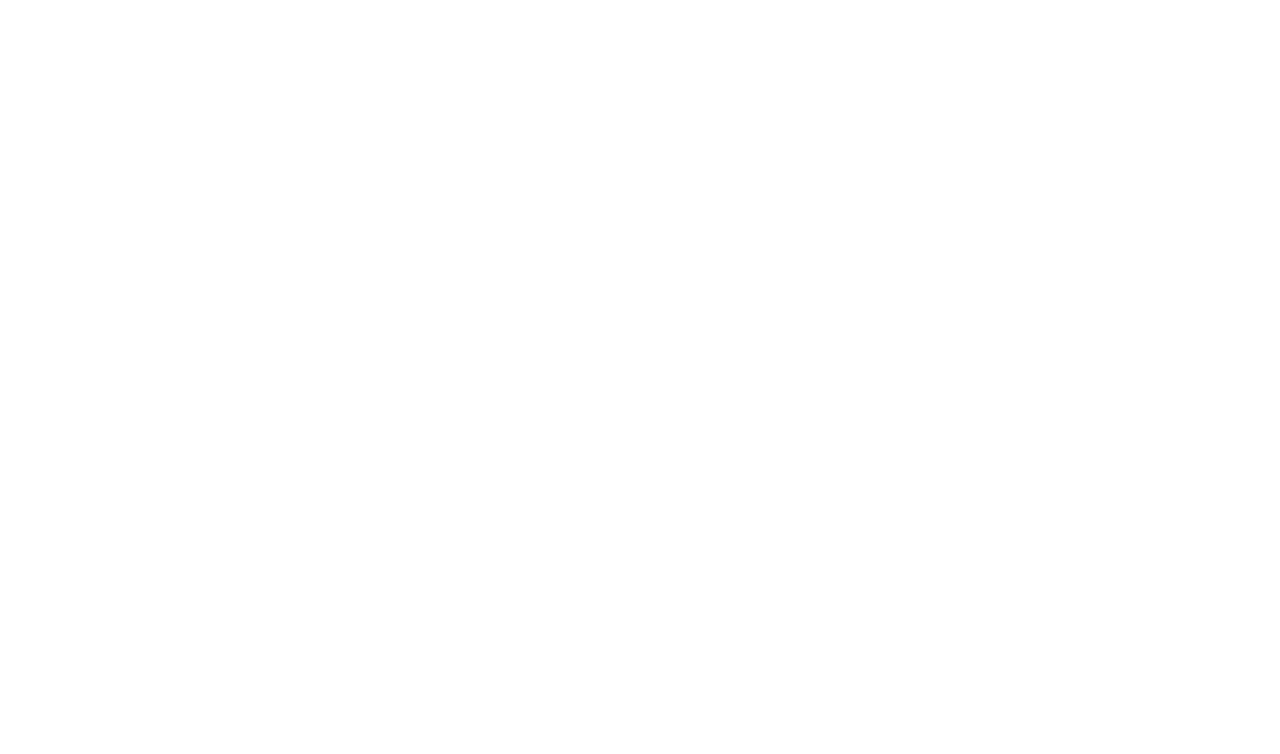
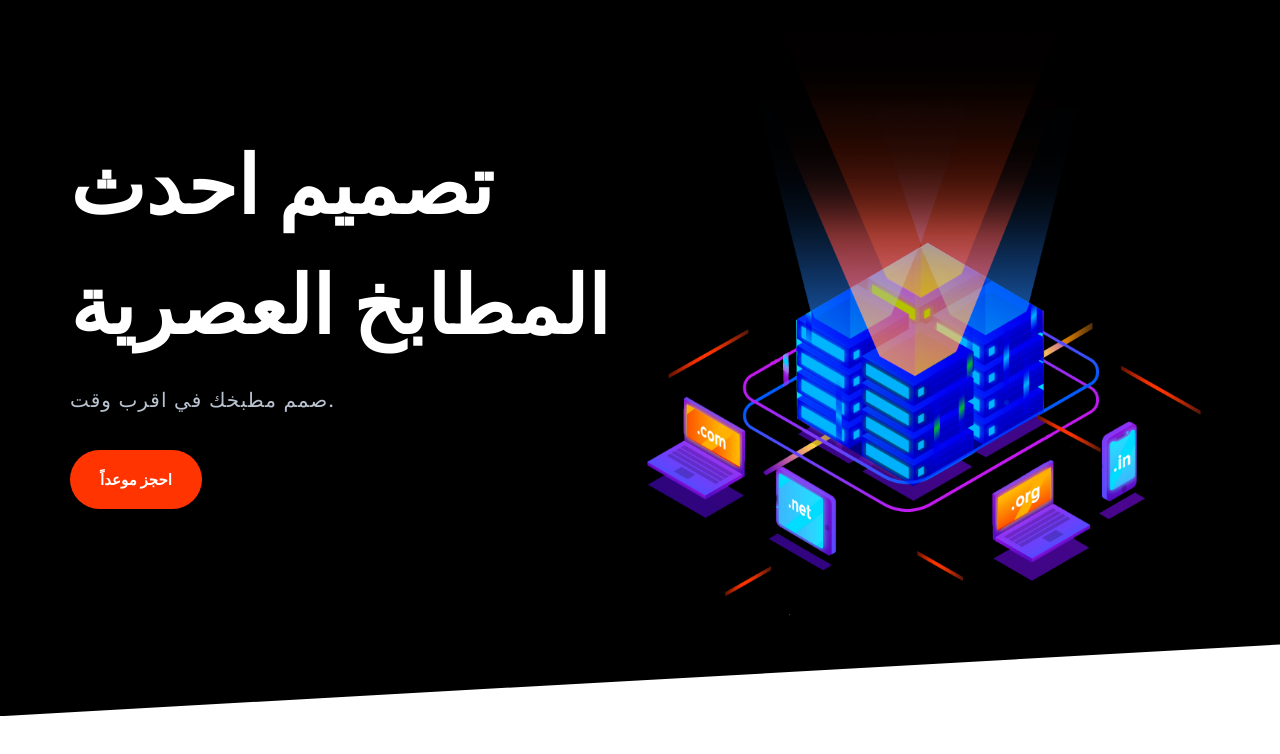
Before and after one commit to sadigwork/fasi-web, a plain HTML site: page index.html in a window 1280 px wide. Drawn offline with Linux system fonts and the light colour scheme.

Commit message:
Build hero components.

```diff
--- a/css/style.css
+++ b/css/style.css
@@ -635,3 +635,29 @@ a {
     border: 0;
   }
 }
+/* Hero */
+.hero {
+  clip-path: polygon(0% 0%, 100% 0%, 100% 90%, 0% 100%);
+}
+
+.hero__tagline {
+  font-size: 2rem;
+  color: #b9c3cf;
+  letter-spacing: 1px;
+  margin: 2rem 0 5rem;
+}
+
+.hero__image {
+  width: 100%;
+}
+
+@media screen and (min-width: 768px) {
+  .hero {
+    padding-top: 0;
+  }
+
+  .hero__content {
+    text-align: left;
+    align-self: center;
+  }
+}
--- a/index.html
+++ b/index.html
@@ -14,6 +14,16 @@
     <title>FASI's KITCHENS</title>
   </head>
   <body>
+    <section class="block block--dark block--skewed-left hero">
+      <div class="container grid grid--1x2">
+        <header class="block__header hero__content">
+          <h1 class="block__heading">تصميم احدث المطابخ العصرية</h1>
+          <p class="hero__tagline">صمم مطبخك في اقرب وقت.</p>
+          <a href="" class="btn btn--accent btn--stretched">احجز موعداً</a>
+        </header>
+        <img class="hero__image" src="images/banner.png" alt="" />
+      </div>
+    </section>
     <script src="js/main.js"></script>
   </body>
 </html>
```
Also changed, not shown: components/heros.html (added, +10 -0 lines).
